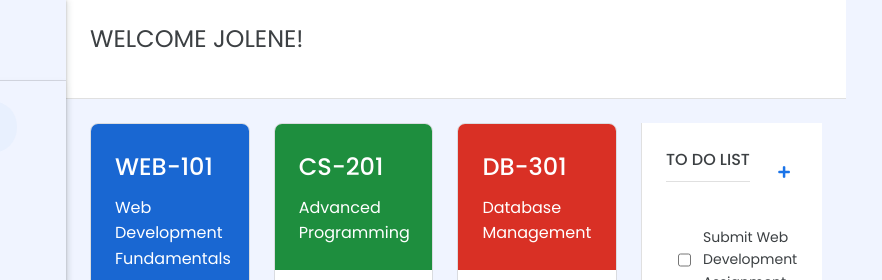
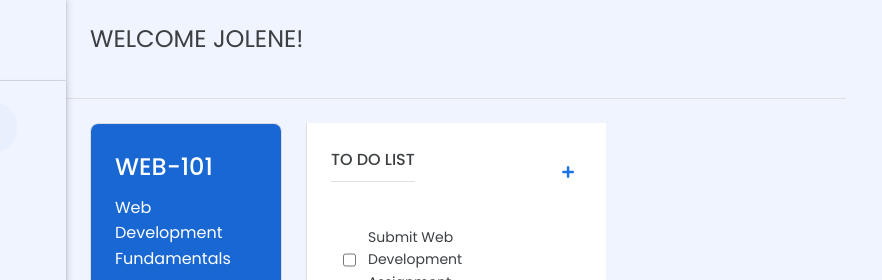
Before and after one commit to JeremiahSents/darasa-strath-final, a plain HTML site: page dashboard/student.html in a window 1280 px wide. Shown: the top 280 px of the page, 184-1066 px from the left. Drawn offline with Linux system fonts and the light colour scheme.

Commit message:
new commits for dashboard

```diff
--- a/dashboard/dashboard.css
+++ b/dashboard/dashboard.css
@@ -111,7 +111,7 @@ body {
 
 .header {
   padding: 20px 24px;
-  background-color: white;
+  background-color: var(--landing-page-background-color);
   border-bottom: 1px solid #e0e0e0;
 }
 
--- a/dashboard/student.html
+++ b/dashboard/student.html
@@ -53,12 +53,18 @@
 
     <!-- Main Content -->
     <div class="main-content">
+
+      <!-- header -->
       <header class="header">
         <div class="welcome">
           <h2>WELCOME JOLENE!</h2>
         </div>
       </header>
+
+      <!-- Main section -->
       <div class="dashboard-content">
+
+        <!-- one card -->
         <div class="courses-section">
           <div class="course-card">
             <div class="course-header" style="background-color: #1967d2">
@@ -75,7 +81,9 @@
               <button class="view-coursework-btn">View Coursework</button>
             </div>
           </div>
-          <div class="course-card">
+
+
+          <!-- <div class="course-card">
             <div class="course-header" style="background-color: #1e8e3e">
               <div class="course-number">CS-201</div>
               <div class="course-title">Advanced Programming</div>
@@ -89,8 +97,10 @@
               </div>
               <button class="view-coursework-btn">View Coursework</button>
             </div>
-          </div>
-          <div class="course-card">
+          </div> -->
+
+
+          <!-- <div class="course-card">
             <div class="course-header" style="background-color: #d93025">
               <div class="course-number">DB-301</div>
               <div class="course-title">Database Management</div>
@@ -105,7 +115,11 @@
               <button class="view-coursework-btn">View Coursework</button>
             </div>
           </div>
-        </div>
+        </div> -->
+
+
+
+
         <div class="right-sidebar">
           <div class="todo-section">
             <div class="section-header">
```
